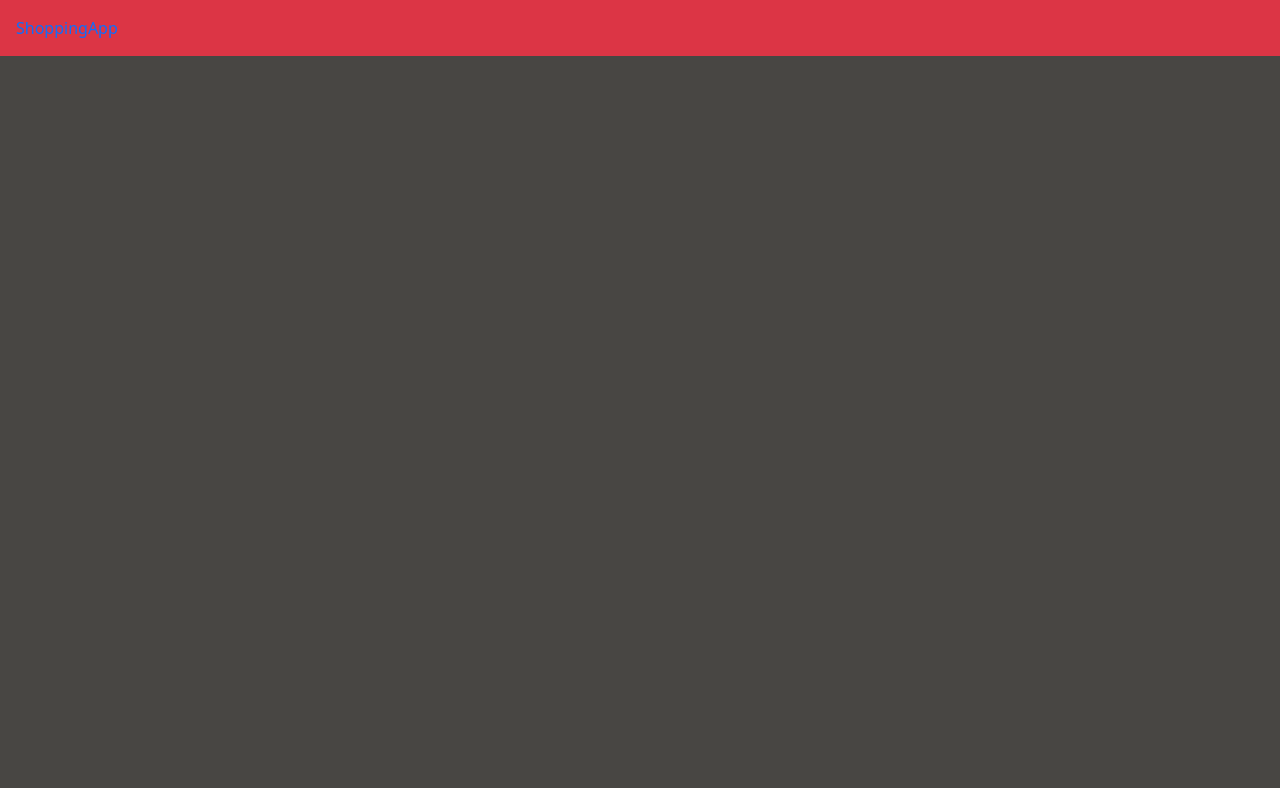
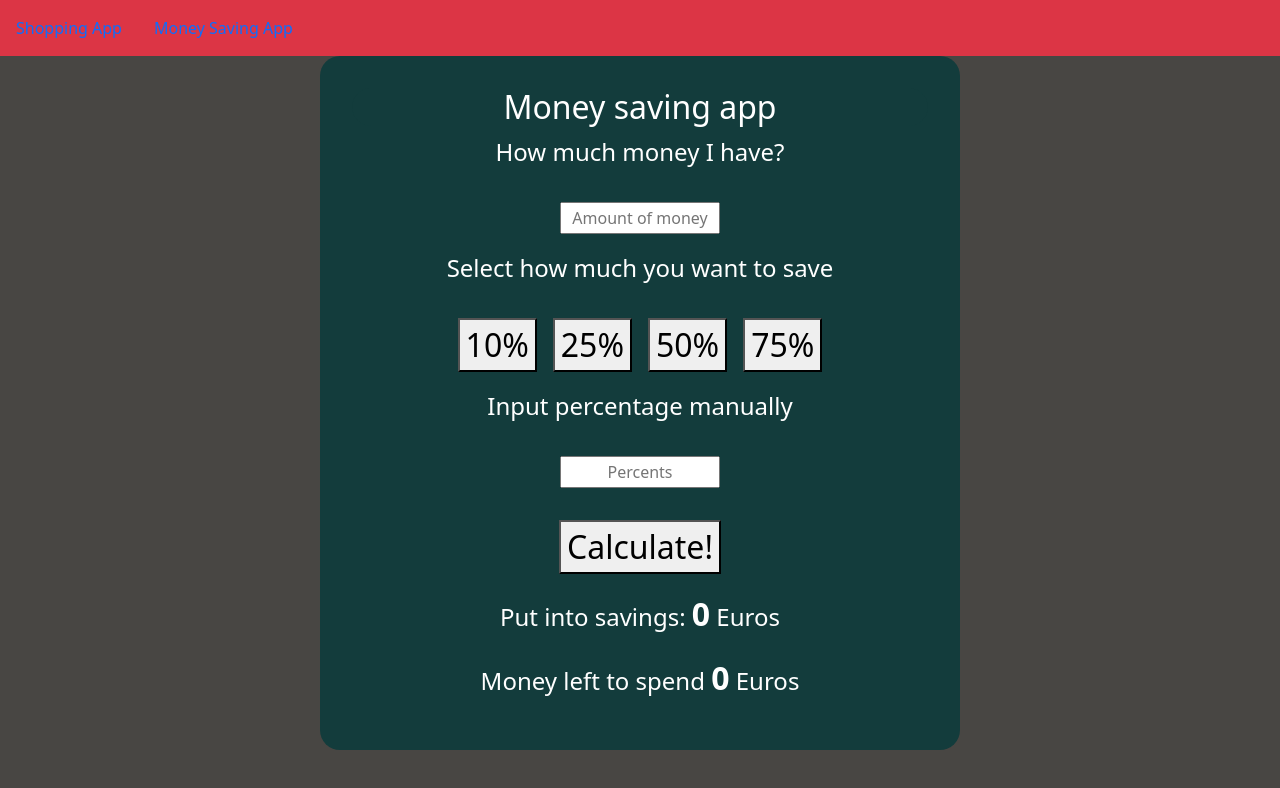
Before and after one commit to Eigis26/SprintReactToDoList, a React (Create React App) app: page /#/Section/Section in a window 1280 px wide. Before the commit this address led to /. Shown: the top 788 px of the page. Built offline with nearby package versions, Linux system fonts and the light colour scheme.

Commit message:
Adding Money Saving app to my project

```diff
--- a/src/App.js
+++ b/src/App.js
@@ -1,6 +1,7 @@
 import React, { Component } from 'react';
 import './App.css';
 import Todo from './components/Todo'
+import Section from './components/Section/Section'
 import 'bootstrap/dist/css/bootstrap.min.css';
 import Main from './components/Main/Main'
 import { Routes, Route, HashRouter} from "react-router-dom";
@@ -12,6 +13,7 @@ class App extends Component {
       <Main />
       <Routes>
         <Route path='/Todo' element={<Todo />} />
+        <Route path='/Section/Section' element={<Section />} />
       </Routes>
       </HashRouter>
     );
--- a/src/components/Main/Main.js
+++ b/src/components/Main/Main.js
@@ -1,7 +1,7 @@
 import React from 'react';
 import 'bootstrap/dist/css/bootstrap.min.css';
 import {Nav} from 'react-bootstrap'
-import {NavLink, Link} from 'react-router-dom';
+import {NavLink} from 'react-router-dom';
 import './Main.css'
 
 
@@ -11,7 +11,8 @@ const Main = () => {
   return (
     <nav className="navbar navbar-expand-x1 navbar-expand-lg navbar-dark bg-danger">
     <Nav className="me-auto">
-      <NavLink className={({ isActive }) => (isActive ? "nav-link active" : "nav-link")} to="/Todo">ShoppingApp</NavLink>
+      <NavLink className={({ isActive }) => (isActive ? "nav-link active" : "nav-link")} to="/Todo">Shopping App</NavLink>
+      <NavLink className={({ isActive }) => (isActive ? "nav-link active" : "nav-link")} to="/Section/Section">Money Saving App</NavLink>
     </Nav>
   </nav>
   );
--- /dev/null
+++ b/src/components/Section/Section.js
@@ -0,0 +1,39 @@
+import styles from './Section.module.css';
+import React, {useEffect, useState} from 'react';
+
+const Section = () => {
+  const [show, setShow] = useState(0);
+  const [input, setInput] = useState("");
+  const [manual, setManual] = useState("");
+  const [count, setCount] = useState(0);
+
+
+  useEffect(() => {
+    setCount(input - show);
+  }, [show]);
+
+  return (
+    <div style={{margin: "0 auto"}} className={styles.Section}>
+       <div className={styles.headerContainer}>
+      <h1 className={styles.Header}>Money saving app</h1>
+    </div>
+      <div className="sth">
+      <p className={styles.stl}>How much money I have?</p>
+      <input className={styles.howMuch} placeholder='Amount of money' onChange={event => setInput(event.target.value)}></input>
+      <p className={styles.stl}>Select how much you want to save</p>
+      <button className={styles.btn} onClick={() => {setShow(input * 0.1); }}>10%</button>
+      <button className={styles.btn} onClick={() => {setShow(input * 0.25); }}>25%</button>
+      <button className={styles.btn} onClick={() => {setShow(input * 0.5); }}>50%</button>
+      <button className={styles.btn} onClick={() => {setShow(input * 0.75); }}>75%</button>
+      <p className={styles.stl}>Input percentage manually</p>
+      <input className={styles.howMuch} placeholder='Percents' onChange={event => setManual(event.target.value)}></input>
+      <br />
+      <button className={styles.btn} onClick={() => {setShow(input * manual / 100 ); setCount(input - show)}}>Calculate!</button>
+      <p className={styles.stl}>Put into savings: <span className={styles.spn}>{show}</span> Euros</p>
+      <p className={styles.stl}>Money left to spend <span className={styles.spn}>{count}</span> Euros</p>
+      </div>
+    </div>
+  );
+};
+
+export default Section;
--- /dev/null
+++ b/src/components/Section/Section.module.css
@@ -0,0 +1,40 @@
+.Section {
+    background-color: rgb(19, 60, 60);
+    margin-top: 0.5rem;
+    max-width: 40rem;
+    text-align: center;
+    border-radius: 20px;
+    padding: 2rem;
+
+}
+.stl {
+    font-size: 1.5rem;
+    color: white;
+}
+.howMuch {
+    width: 10rem;
+    height: 2rem;
+    font-size: 1rem;
+    text-align: center;
+    margin: 1rem 0 1rem 0;
+}
+.btn {
+    min-width: 3rem;
+    min-height: 2rem;
+    font-size: 2rem;
+    margin: 1rem 0.5rem 1rem 0.5rem;
+}
+.spn {
+    font-weight: 900;
+    font-size: 2rem;
+}
+.Header {
+    font-size: 2rem;
+    background-color: rgb(19, 60, 60);
+    color: white;
+    border-radius: 20px;
+}
+.headerContainer {
+    max-width: 40rem;
+    text-align: center;
+}
```
